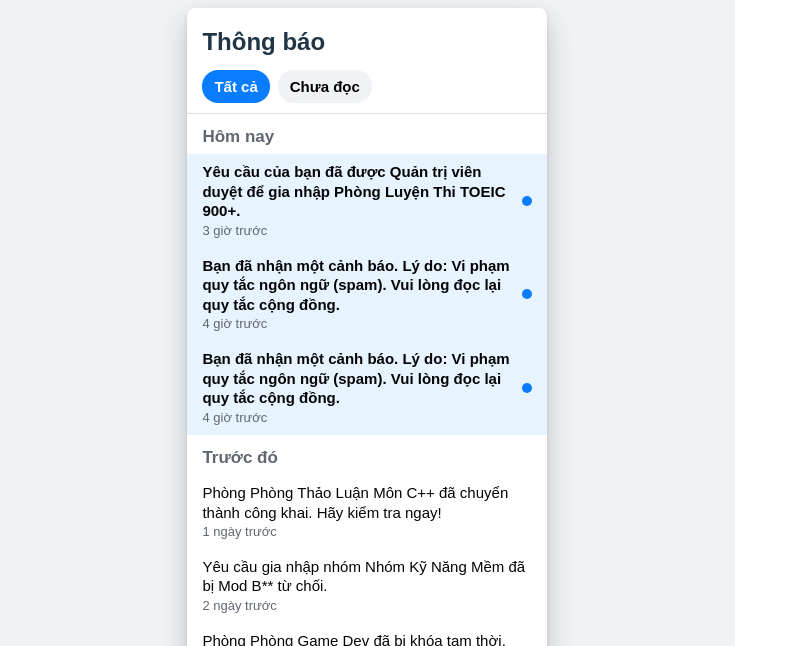
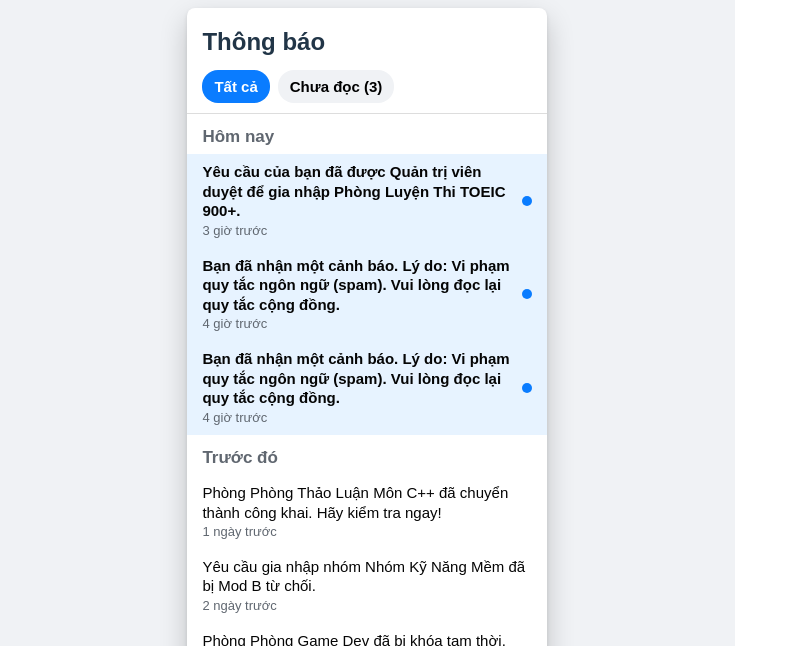
Before and after one commit to cblnam412/StudyBuddy, a React (Vite) app in the folder client/: page /notifications in a window 1280 px wide. Shown: the part 243-889 px from the top of the page, without its empty margins (0-797 px from the left). Built offline with nearby package versions, Linux system fonts and the light colour scheme.

Commit message:
feat: add notification dropdown component (mocked data)

```diff
--- a/client/src/App.tsx
+++ b/client/src/App.tsx
@@ -3,7 +3,6 @@ import { useAuth } from './context/AuthContext';
 import { UserHomeLayout } from './layouts/UserHomeLayout/UserHomeLayout.jsx';
 import { LoadingSpinner } from "./components/LoadingSpinner/LoadingSpinner";
 import NotificationListPage from "./screens/notifications/notificationListPage";
-import NotificationDetailPage from "./screens/notifications/notificationDetailPage";
 import AuthPage from "./screens/AuthPage";
 import {
     VerifyOTP,
@@ -28,7 +27,6 @@ export default function App() {
               <Routes>
                 <Route path="/" element={<Navigate to="/notifications" />} />
                 <Route path="/notifications" element={<NotificationListPage />} />
-                <Route path="/notifications/:id" element={<NotificationDetailPage />} />
               </Routes>
             </BrowserRouter>
     );
--- a/client/src/components/notification/notificationDropdown.jsx
+++ b/client/src/components/notification/notificationDropdown.jsx
@@ -1,24 +1,21 @@
-// src/components/notification/notificationDropdown.jsx
 import React, { useState, useEffect } from 'react';
 import NotificationItem from './notificationItem';
-import './notificationDropdown.css'; // Giả sử bạn có CSS tương ứng
+import './notificationDropdown.css';
 
-// DỮ LIỆU GIẢ LẬP ĐÃ CẬP NHẬT THEO CHỦ ĐỀ CỦA BẠN
 const MOCK_NOTIFICATIONS = [
-  // --- Hôm nay ---
   {
     id: 'n1',
-    type: 'request_approved', // Yêu cầu được duyệt
+    type: 'request_approved',
     roomName: 'Phòng Luyện Thi TOEIC 900+',
     requester: 'Quản trị viên',
     time: '3 giờ trước',
     isRead: false,
     category: 'Hôm nay',
-    targetScreen: 'room/toeic900' // Màn hình đích khi click
+    targetScreen: 'room/toeic900'
   },
   {
     id: 'n2',
-    type: 'warning_received', // Cảnh cáo
+    type: 'warning_received',
     reason: 'Vi phạm quy tắc ngôn ngữ (spam)',
     time: '4 giờ trước',
     isRead: false,
@@ -27,17 +24,16 @@ const MOCK_NOTIFICATIONS = [
   },
 {
     id: 'n3',
-    type: 'warning_received', // Cảnh cáo
+    type: 'warning_received',
     reason: 'Vi phạm quy tắc ngôn ngữ (spam)',
     time: '4 giờ trước',
     isRead: false,
     category: 'Hôm nay',
     targetScreen: 'profile/warnings'
   },
-  // --- Trước đó ---
   {
     id: 'n4',
-    type: 'room_status_change', // Thay đổi trạng thái phòng
+    type: 'room_status_change',
     roomName: 'Phòng Thảo Luận Môn C++',
     status: 'đã chuyển thành công khai',
     time: '1 ngày trước',
@@ -47,7 +43,7 @@ const MOCK_NOTIFICATIONS = [
   },
   {
     id: 'n5',
-    type: 'request_rejected', // Yêu cầu bị từ chối
+    type: 'request_rejected',
     requestType: 'gia nhập',
     roomName: 'Nhóm Kỹ Năng Mềm',
     rejecter: 'Mod B',
@@ -56,7 +52,6 @@ const MOCK_NOTIFICATIONS = [
     category: 'Trước đó',
     targetScreen: 'profile/requests'
   },
-  // **THÊM MỘT SỐ DỮ LIỆU ĐỂ TEST VIỆC MỞ RỘNG**
   {
     id: 'n6',
     type: 'room_status_change',
@@ -80,7 +75,6 @@ const MOCK_NOTIFICATIONS = [
 
 ];
 
-// Hàm xử lý phân loại dữ liệu (giả lập API response)
 const categorizeNotifications = (data) => {
     return data.reduce((acc, notification) => {
         const category = notification.category;
@@ -92,45 +86,49 @@ const categorizeNotifications = (data) => {
     }, {});
 };
 
-// **SỐ LƯỢNG THÔNG BÁO TỐI ĐA HIỂN THỊ BAN ĐẦU CHO MỖI DANH MỤC**
 const MAX_INITIAL_DISPLAY = 3;
 
 
 const NotificationDropdown = () => {
-  const [notifications, setNotifications] = useState({});
+  const [notificationList, setNotificationList] = useState([]);
   const [loading, setLoading] = useState(true);
-  const [activeTab, setActiveTab] = useState('all'); // 'all' hoặc 'unread'
-
-  // 1. STATE MỚI: Theo dõi trạng thái đã mở rộng hay chưa
+  const [activeTab, setActiveTab] = useState('all');
   const [isExpanded, setIsExpanded] = useState(false);
 
   useEffect(() => {
-    // Giả lập độ trễ tải dữ liệu
     setTimeout(() => {
-      const categorizedData = categorizeNotifications(MOCK_NOTIFICATIONS);
-      setNotifications(categorizedData);
+      setNotificationList(MOCK_NOTIFICATIONS);
       setLoading(false);
     }, 500);
   }, []);
 
-  // 3. HÀM CHUYỂN ĐỔI TRẠNG THÁI MỞ RỘNG
   const handleShowMore = () => {
     setIsExpanded(true);
-    // Logic điều hướng cuộn (nếu cần)
-    // Ví dụ: scrollElement.scrollTop = 0;
   };
 
-  // HÀM XỬ LÝ CLICK THÔNG BÁO (GIẢ LẬP ĐIỀU HƯỚNG)
-  const handleNotificationClick = (targetScreen) => {
-      // Logic điều hướng thực tế sẽ dùng react-router-dom/nextjs router.
+  const markAsRead = (id) => {
+      setNotificationList(prevList => {
+          const itemIndex = prevList.findIndex(item => item.id === id);
+          if (itemIndex > -1 && !prevList[itemIndex].isRead) {
+             const newList = [...prevList];
+             newList[itemIndex] = { ...newList[itemIndex], isRead: true };
+             return newList;
+          }
+          return prevList;
+      });
+  };
+
+  const handleNotificationClick = (notificationId, targetScreen, isRead) => {
       console.log(`ĐIỀU HƯỚNG TỚI: /${targetScreen}`);
-      // Thêm logic đóng dropdown sau khi điều hướng
-      // closeDropdown();
+
+      if (!isRead) {
+          markAsRead(notificationId);
+      }
+
   };
 
 
   if (loading) {
-    // Hiển thị trạng thái đang tải
     return (
       <div className="notification-dropdown-container notification-dropdown-loading">
         <p>Đang tải thông báo...</p>
@@ -138,42 +136,37 @@ const NotificationDropdown = () => {
     );
   }
 
-  // 2. CẬP NHẬT HÀM LỌC: Thêm logic giới hạn số lượng thông báo
   const filterNotifications = () => {
-    const filtered = {};
-    for (const category in notifications) {
-      // 1. Lọc theo tab ('Tất cả' hoặc 'Chưa đọc')
-      let items = notifications[category];
-      let filteredItems = activeTab === 'all'
-        ? items
-        : items.filter(item => !item.isRead);
+    let currentList = notificationList;
 
-      // 2. Lọc theo trạng thái mở rộng (Chỉ giới hạn nếu activeTab là 'all' và chưa expanded)
-      if (!isExpanded && activeTab === 'all') {
-         // Chỉ giới hạn thông báo trong mục "Trước đó" nếu chưa mở rộng và đang ở tab 'all'
-         if (category === 'Trước đó') {
-             // Lấy số lượng thông báo đã hiển thị của mục "Hôm nay" (để đảm bảo không bị quá tải nếu "Hôm nay" có nhiều hơn MAX_INITIAL_DISPLAY)
-             // Tùy chỉnh: Lấy MAX_INITIAL_DISPLAY cho mỗi category
-             filteredItems = filteredItems.slice(0, MAX_INITIAL_DISPLAY);
-         }
-      }
+    if (activeTab === 'unread') {
+        currentList = currentList.filter(item => !item.isRead);
+    }
 
-      if (filteredItems.length > 0) {
-        filtered[category] = filteredItems;
-      }
+    const filtered = categorizeNotifications(currentList);
+    const result = {};
+
+    for (const category in filtered) {
+        let items = filtered[category];
+
+        if (category === 'Trước đó' && !isExpanded && activeTab === 'all') {
+             items = items.slice(0, MAX_INITIAL_DISPLAY);
+        }
+
+        if (items.length > 0) {
+            result[category] = items;
+        }
     }
-    return filtered;
+    return result;
   };
 
   const categorizedNotifications = filterNotifications();
   const categories = Object.keys(categorizedNotifications);
 
-  // Kiểm tra xem còn thông báo nào chưa được hiển thị không
-  // So sánh tổng số lượng item "Trước đó" với số lượng item "Trước đó" đang hiển thị
-  const hasMoreUnshown = notifications['Trước đó']
-    && notifications['Trước đó'].length > MAX_INITIAL_DISPLAY
-    && !isExpanded
-    && activeTab === 'all';
+  const unreadCount = notificationList.filter(n => !n.isRead).length;
+
+  const totalPreviousNotifications = notificationList.filter(n => n.category === 'Trước đó').length;
+  const hasMoreUnshown = totalPreviousNotifications > MAX_INITIAL_DISPLAY && !isExpanded && activeTab === 'all';
 
 
   return (
@@ -182,7 +175,6 @@ const NotificationDropdown = () => {
         <h2>Thông báo</h2>
       </div>
 
-      {/* Tabs Tất cả / Chưa đọc */}
       <div className="notification-tabs">
         <button
           className={activeTab === 'all' ? 'active' : ''}
@@ -194,41 +186,39 @@ const NotificationDropdown = () => {
           className={activeTab === 'unread' ? 'active' : ''}
           onClick={() => setActiveTab('unread')}
         >
-          Chưa đọc
+          Chưa đọc ({unreadCount})
         </button>
       </div>
 
-      {/* Danh sách thông báo */}
       <div className="notification-list">
         {categories.length > 0 ? (
           categories.map(category => (
             <React.Fragment key={category}>
               <h3 className="notification-category-title">{category}</h3>
               {categorizedNotifications[category].map(item => (
-                // TRUYỀN HÀM XỬ LÝ CLICK XUỐNG COMPONENT CON
                 <NotificationItem
                     key={item.id}
                     notification={item}
-                    onClick={() => handleNotificationClick(item.targetScreen)} // Gắn event handler
+                    onClick={() => handleNotificationClick(item.id, item.targetScreen, item.isRead)}
                 />
               ))}
 
-              {/* CẬP NHẬT: Hiển thị nút "Xem thông báo trước đó" dựa trên điều kiện */}
               {category === 'Trước đó' && hasMoreUnshown && (
                   <div className="notification-footer">
-                    {/* Gắn hàm xử lý sự kiện */}
                     <button
                       className="notification-footer-button"
                       onClick={handleShowMore}
                     >
-                      Xem thông báo trước đó
+                      Xem thông báo trước đó ({totalPreviousNotifications - MAX_INITIAL_DISPLAY} mục)
                     </button>
                   </div>
               )}
             </React.Fragment>
           ))
         ) : (
-          <p className="no-notifications">Không có thông báo nào.</p>
+          <p className="no-notifications">
+            {activeTab === 'unread' ? 'Tuyệt vời, bạn đã đọc hết thông báo!' : 'Không có thông báo nào.'}
+          </p>
         )}
       </div>
     </div>
--- a/client/src/screens/notifications/notificationDetailPage.jsx
+++ /dev/null
@@ -1,15 +0,0 @@
-import React from "react";
-import { useParams } from "react-router-dom";
-import "./notifications.css";
-
-export default function notificationDetailPage() {
-  const { id } = useParams();
-
-  return (
-    <div className="notif-detail">
-      <h2>Chi tiết thông báo #{id}</h2>
-      <p>Thông báo này sẽ lấy nội dung từ API sau.</p>
-      <button onClick={() => window.history.back()}>Quay lại</button>
-    </div>
-  );
-}
--- a/client/src/screens/notifications/notificationListPage.jsx
+++ b/client/src/screens/notifications/notificationListPage.jsx
@@ -1,11 +1,9 @@
-// src/screens/notifications/notificationListPage.jsx
 import NotificationDropdown from '../../components/notification/notificationDropdown';
 import './notifications.css';
 
 const NotificationListPage = () => {
   return (
     <div className="notification-page-mock-center">
-        {/* Component này mô phỏng giao diện toàn màn hình nếu bạn cần */}
         <h1>Trang Kiểm tra UI Thông Báo</h1>
         <p>Đây là nơi đặt component NotificationDropdown.</p>
         <div className="mock-dropdown-placement">
--- a/client/src/screens/notifications/notifications.css
+++ b/client/src/screens/notifications/notifications.css
@@ -1,4 +1,3 @@
-/* src/screens/notifications/notifications.css */
 .notification-page-mock-center {
     display: flex;
     flex-direction: column;
```
Also changed, not shown: client/src/components/notification/notificationDropdown.css (+8 -17 lines), client/src/components/notification/notificationItem.css (+4 -10 lines), client/src/components/notification/notificationItem.jsx (+1 -6 lines).
